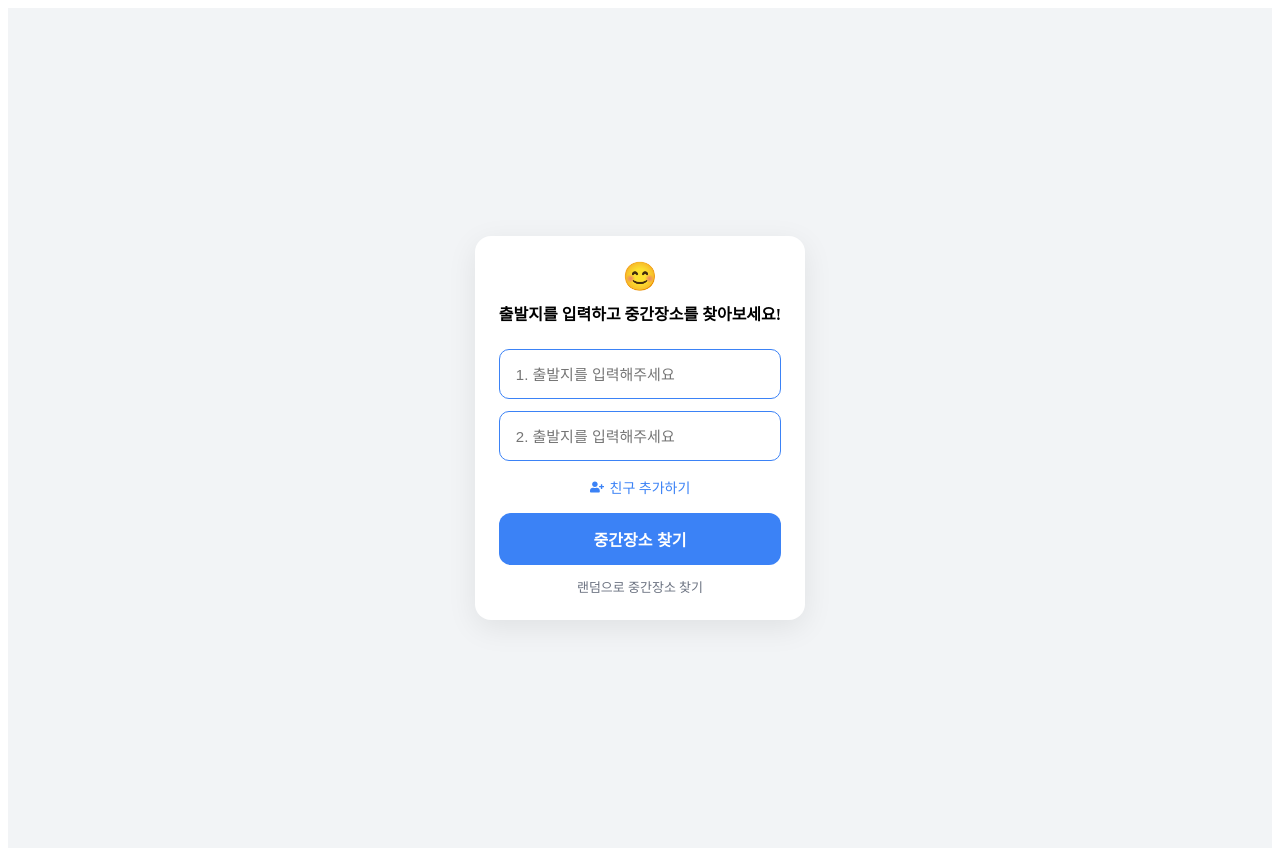
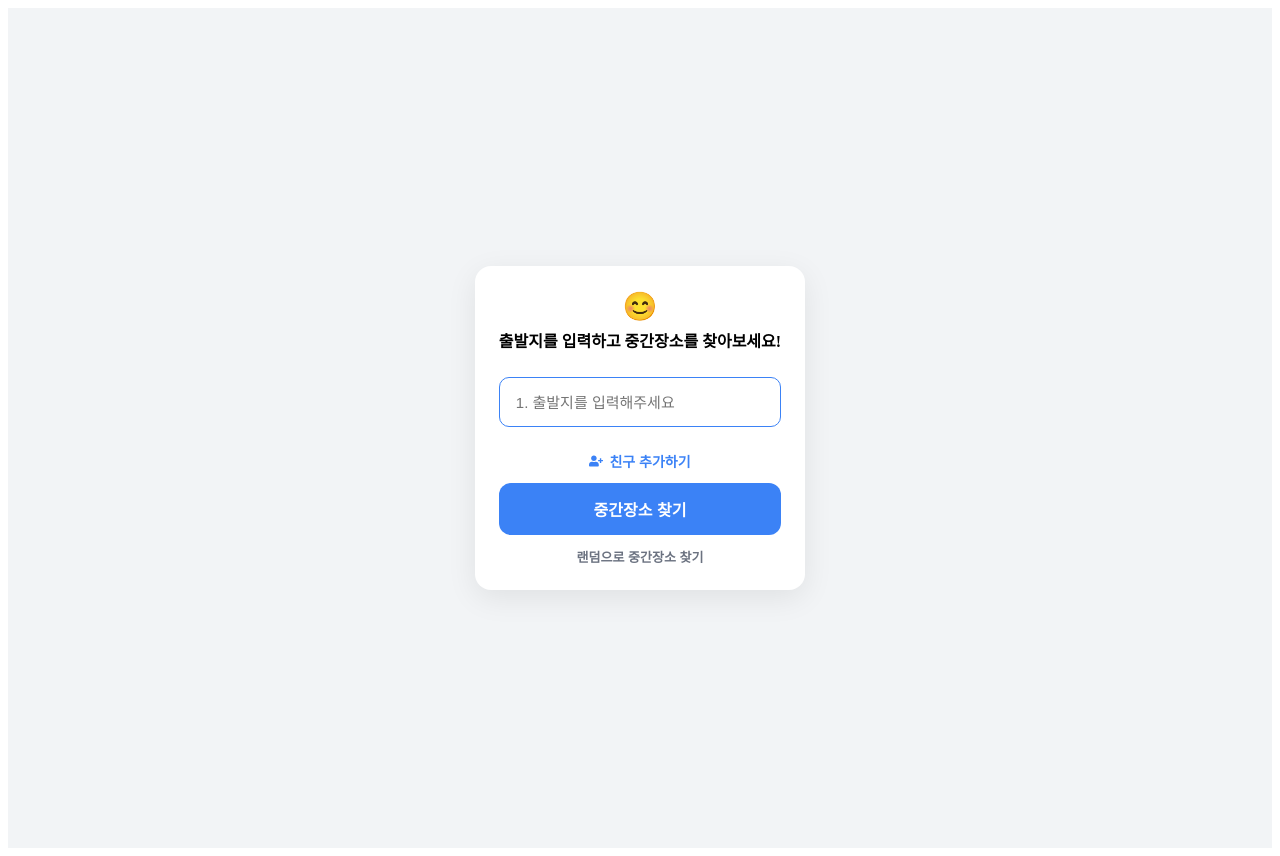
Before and after one commit to MinsangKwak/subway-midpoint, a React (Vite) app: page / in a window 1280 px wide. Built offline with nearby package versions, Linux system fonts and the light colour scheme.

Commit message:
refactor: componentize UI elements and improve page structure

```diff
--- a/index.html
+++ b/index.html
@@ -6,7 +6,7 @@
       name="viewport"
       content="width=device-width, initial-scale=1, viewport-fit=cover"
     />
-    <title>Toss Subway Midpoint</title>
+    <title>Subway Midpoint</title>
   </head>
   <body>
     <div id="root"></div>
--- a/src/pages/HomePage.tsx
+++ b/src/pages/HomePage.tsx
@@ -1,15 +1,27 @@
 import { useState } from 'react';
+import { ButtonContainer } from '../ui/ButtonContainer';
 import { Button } from '../ui/Button';
+import { Title } from '../ui/Title';
+import { InputList } from '../ui/InputList';
 import { TextField } from '../ui/Input';
 import { Card } from '../ui/Card';
 import { FaUserPlus } from 'react-icons/fa';
 
 export const HomePage = () => {
-  const [start1, setStart1] = useState('');
-  const [start2, setStart2] = useState('');
+  const [starts, setStarts] = useState<string[]>(['']);
+
+  const addFriend = () => {
+    setStarts((prev) => [...prev, '']);
+  };
+
+  const updateStart = (index: number, value: string) => {
+    setStarts((prev) =>
+      prev.map((item, i) => (i === index ? value : item))
+    );
+  };
 
   const handleSubmit = () => {
-    alert(`출발지: ${start1}, ${start2}`);
+    alert(`출발지 목록: ${starts.join(', ')}`);
   };
 
   return (
@@ -25,60 +37,39 @@ export const HomePage = () => {
     >
       <Card>
         {/* Header */}
-        <div style={{ textAlign: 'center', marginBottom: 24 }}>
-          <div style={{ fontSize: 28 }}>😊</div>
-          <div style={{ fontWeight: 600, marginTop: 8 }}>
-            출발지를 입력하고 중간장소를 찾아보세요!
-          </div>
-        </div>
+
+        <Title
+          icon="😊"
+          title="출발지를 입력하고 중간장소를 찾아보세요!"
+        />
 
         {/* Inputs */}
-        <div style={{ display: 'flex', flexDirection: 'column', gap: 12 }}>
+        <InputList>
+          {starts.map((value, index) => (
             <TextField
-            placeholder="1. 출발지를 입력해주세요"
-            value={start1}
-            onChange={(e) => setStart1(e.target.value)}
+              key={index}
+              placeholder={`${index + 1}. 출발지를 입력해주세요`}
+              value={value}
+              onChange={(e) => updateStart(index, e.target.value)}
             />
-          <TextField
-            placeholder="2. 출발지를 입력해주세요"
-            value={start2}
-            onChange={(e) => setStart2(e.target.value)}
-          />
-        </div>
+          ))}
+        </InputList>
 
-        {/* Friend */}
-        <div
-          style={{
-            margin: '16px 0',
-            display: 'flex',
-            justifyContent: 'center',
-            alignItems: 'center',
-            gap: 6,
-            color: '#3B82F6',
-            fontSize: 14,
-            cursor: 'pointer',
-          }}
-        >
+        {/* Add Friend */}
+        <ButtonContainer>
+          <Button variant="text" size="small" onClick={addFriend}>
             <FaUserPlus />
             친구 추가하기
-        </div>
+          </Button>
 
-        {/* Action */}
           <Button fullWidth onClick={handleSubmit}>
             중간장소 찾기
           </Button>
 
-        <div
-          style={{
-            marginTop: 12,
-            textAlign: 'center',
-            fontSize: 13,
-            color: '#6B7280',
-            cursor: 'pointer',
-          }}
-        >
+          <Button variant="ghost" size="small">
             랜덤으로 중간장소 찾기
-        </div>
+          </Button>
+        </ButtonContainer>
       </Card>
     </div>
   );
--- a/src/ui/Button/index.tsx
+++ b/src/ui/Button/index.tsx
@@ -4,6 +4,7 @@ import styles from './style.module.css';
 type ButtonProps = {
   children: ReactNode;
   size?: 'large' | 'small';
+  variant?: 'primary' | 'text' | 'ghost';
   fullWidth?: boolean;
   disabled?: boolean;
   onClick?: () => void;
@@ -12,6 +13,7 @@ type ButtonProps = {
 export const Button = ({
   children,
   size = 'large',
+  variant = 'primary',
   fullWidth = false,
   disabled = false,
   onClick,
@@ -23,6 +25,7 @@ export const Button = ({
       onClick={onClick}
       className={[
         styles.button,
+        styles[variant],
         styles[size],
         fullWidth && styles.fullWidth,
         disabled && styles.disabled,
--- a/src/ui/Button/style.module.css
+++ b/src/ui/Button/style.module.css
@@ -1,37 +1,68 @@
-/* base */
 .button {
   border: none;
-  border-radius: 12px;
-  padding: 0 20px;
+  cursor: pointer;
   font-weight: 600;
-  cursor: pointer;
-  transition: background-color 0.15s ease;
+  display: inline-flex;
+  align-items: center;
+  justify-content: center;
+  gap: 6px;
+  transition: background-color 0.2s ease, color 0.2s ease;
 }
 
 /* size */
 .large {
   height: 52px;
+  padding: 0 20px;
   font-size: 16px;
+  border-radius: 12px;
 }
 
 .small {
   height: 40px;
+  padding: 0 14px;
   font-size: 14px;
+  border-radius: 10px;
 }
 
-/* width */
+/* variants */
+.primary {
+  background-color: #3b82f6;
+  color: #ffffff;
+}
+
+.primary:hover:not(.disabled) {
+  background-color: #2563eb;
+}
+
+.text {
+  background: none;
+  color: #3b82f6;
+  padding: 0;
+  height: auto;
+}
+
+.text:hover:not(.disabled) {
+  text-decoration: underline;
+}
+
+.ghost {
+  background: none;
+  color: #6b7280;
+  font-size: 13px;
+  padding: 0;
+  height: auto;
+}
+
+.ghost:hover:not(.disabled) {
+  color: #374151;
+}
+
+/* states */
 .fullWidth {
   width: 100%;
 }
 
-/* states */
-.button:not(.disabled) {
-  background-color: #3b82f6;
-  color: #ffffff;
-}
-
 .disabled {
-  background-color: #e5e8eb;
-  color: #9aa0a6;
+  opacity: 0.5;
   cursor: not-allowed;
 }
--- /dev/null
+++ b/src/ui/ButtonContainer/index.tsx
@@ -0,0 +1,22 @@
+import type { ReactNode } from "react";
+import styles from './style.module.css';
+
+type ButtonContainerProps = {
+  children: ReactNode;
+  direction?: 'column' | 'row'
+}
+
+export const ButtonContainer = ({
+  children,
+  direction = 'column'
+}: ButtonContainerProps) => {
+  return (
+    <div
+      className={[
+        styles.container,
+        styles[direction],
+      ].join(' ')}>
+      {children}
+    </div>
+  )
+}
--- /dev/null
+++ b/src/ui/ButtonContainer/style.module.css
@@ -0,0 +1,18 @@
+.container {
+  display: flex;
+  gap: 12px;
+  text-align:center;
+}
+
+/* direction */
+.column {
+  flex-direction: column;
+}
+
+.row {
+  flex-direction: row;
+}
+.container > button{
+  flex-grow:1;
+  width:100%;
+}
--- a/src/ui/Card/style.module.css
+++ b/src/ui/Card/style.module.css
@@ -4,4 +4,7 @@
     border-radius: 16px;
     padding: 24px;
     box-shadow:0 8px 30px rgba(0,0,0,0.08);
+    display:flex;
+    flex-direction:column;
+    gap:24px;
 }
--- /dev/null
+++ b/src/ui/InputList/index.tsx
@@ -0,0 +1,14 @@
+import type { ReactNode } from 'react';
+import styles from './style.module.css';
+
+type InputListProps = {
+  children: ReactNode;
+};
+
+export const InputList = ({ children }: InputListProps) => {
+  return (
+    <div className={styles.list}>
+      {children}
+    </div>
+  );
+};
--- /dev/null
+++ b/src/ui/InputList/style.module.css
@@ -0,0 +1,5 @@
+.list {
+  display: flex;
+  flex-direction: column;
+  gap: 12px;
+}
--- /dev/null
+++ b/src/ui/Title/index.tsx
@@ -0,0 +1,21 @@
+import type { ReactNode } from 'react';
+import styles from './style.module.css';
+
+type TitleProps = {
+  icon?: ReactNode;
+  title: string;
+  align?: 'center' | 'left';
+};
+
+export const Title = ({
+  icon,
+  title,
+  align = 'center',
+}: TitleProps) => {
+  return (
+    <div className={[styles.wrapper, styles[align]].join(' ')}>
+      {icon && <div className={styles.icon}>{icon}</div>}
+      <div className={styles.title}>{title}</div>
+    </div>
+  );
+};
--- /dev/null
+++ b/src/ui/Title/style.module.css
@@ -0,0 +1,21 @@
+.wrapper {
+}
+
+.center {
+  text-align: center;
+}
+
+.left {
+  text-align: left;
+}
+
+.icon {
+  font-size: 28px;
+}
+
+.title {
+  margin-top: 8px;
+  font-weight: 600;
+  font-size: 16px;
+  line-height: 1.4;
+}
```
Lines whose indentation alone changed are shown as unchanged.
